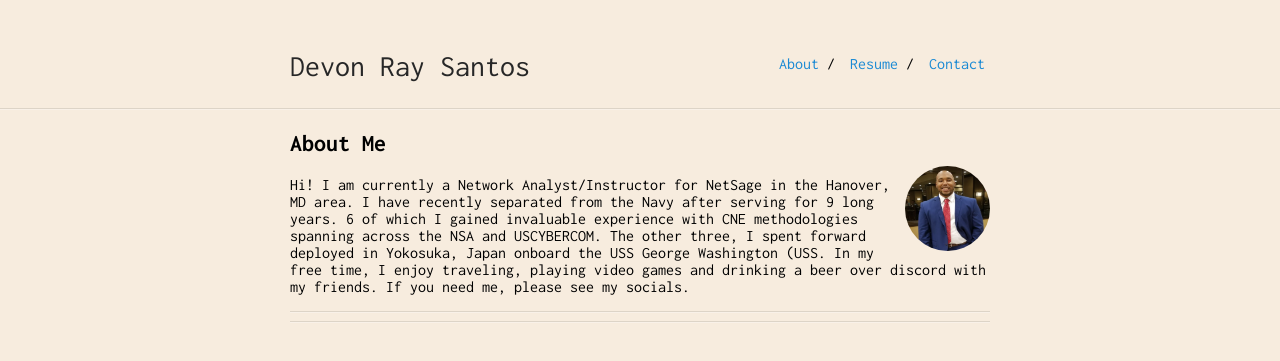
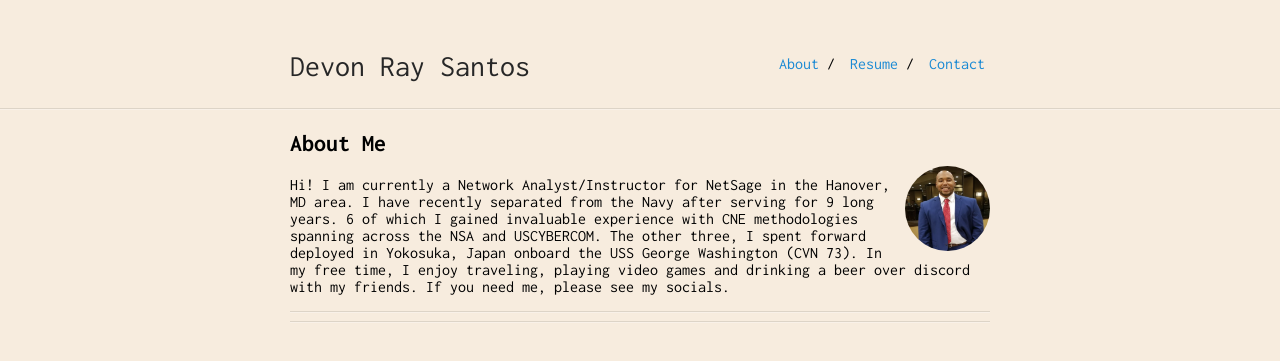
Before and after one commit to DSantosUSN/dsantosusn.github.io, a Jekyll site: the page built from index.md, in a window 1280 px wide. Shown: the top 361 px of the page. Built offline with Jekyll 4.4.1, drawn with Linux system fonts in a browser that asks for light colours.

Commit message:
Update index.md

```diff
--- a/index.md
+++ b/index.md
@@ -6,6 +6,6 @@ layout: default
 
 <img class="profile-picture" src="headshot.jpg">
 
-Hi! I am currently a Network Analyst/Instructor for NetSage in the Hanover, MD area. I have recently separated from the Navy after serving for 9 long years. 6 of which I gained invaluable experience with CNE methodologies spanning across the NSA and USCYBERCOM. The other three, I spent forward deployed in Yokosuka, Japan onboard the USS George Washington (USS. In my free time, I enjoy traveling, playing video games and drinking a beer over discord with my friends. If you need me, please see my socials.
+Hi! I am currently a Network Analyst/Instructor for NetSage in the Hanover, MD area. I have recently separated from the Navy after serving for 9 long years. 6 of which I gained invaluable experience with CNE methodologies spanning across the NSA and USCYBERCOM. The other three, I spent forward deployed in Yokosuka, Japan onboard the USS George Washington (CVN 73). In my free time, I enjoy traveling, playing video games and drinking a beer over discord with my friends. If you need me, please see my socials.
 
 ---
```
